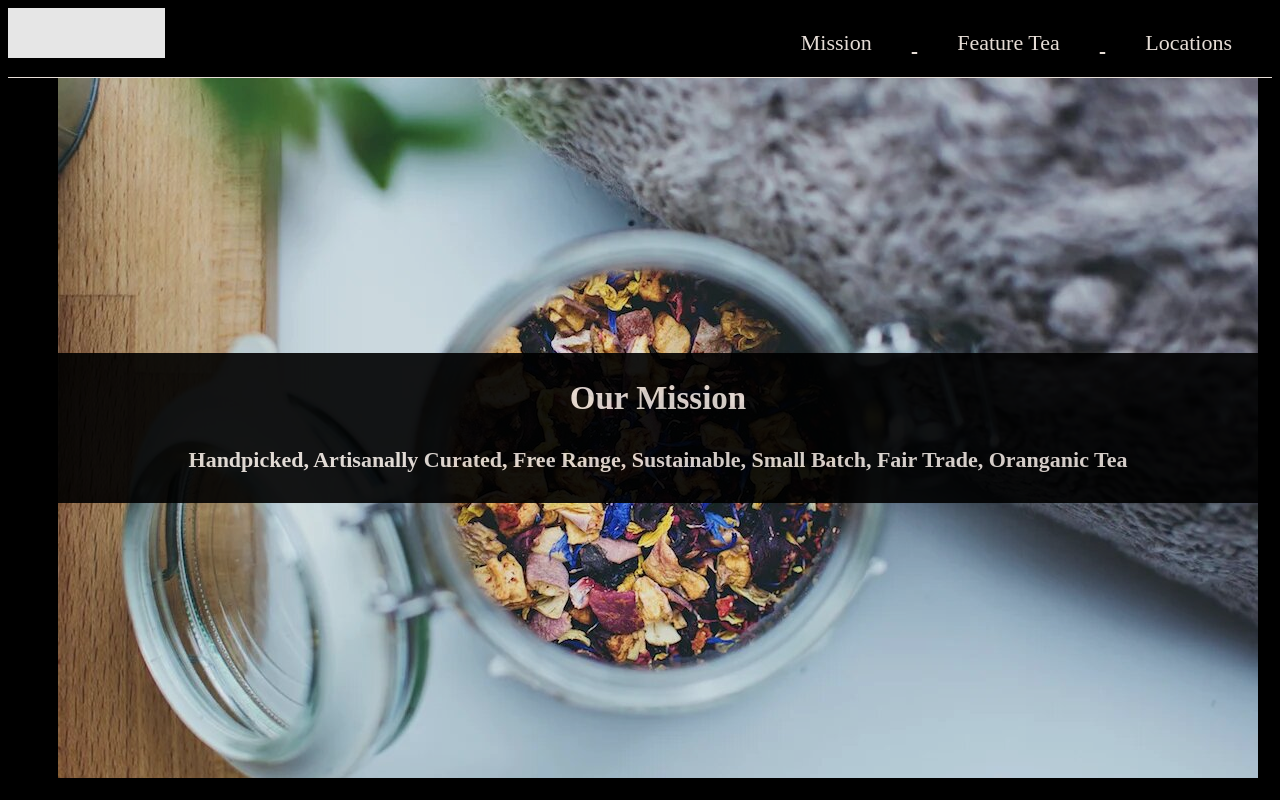
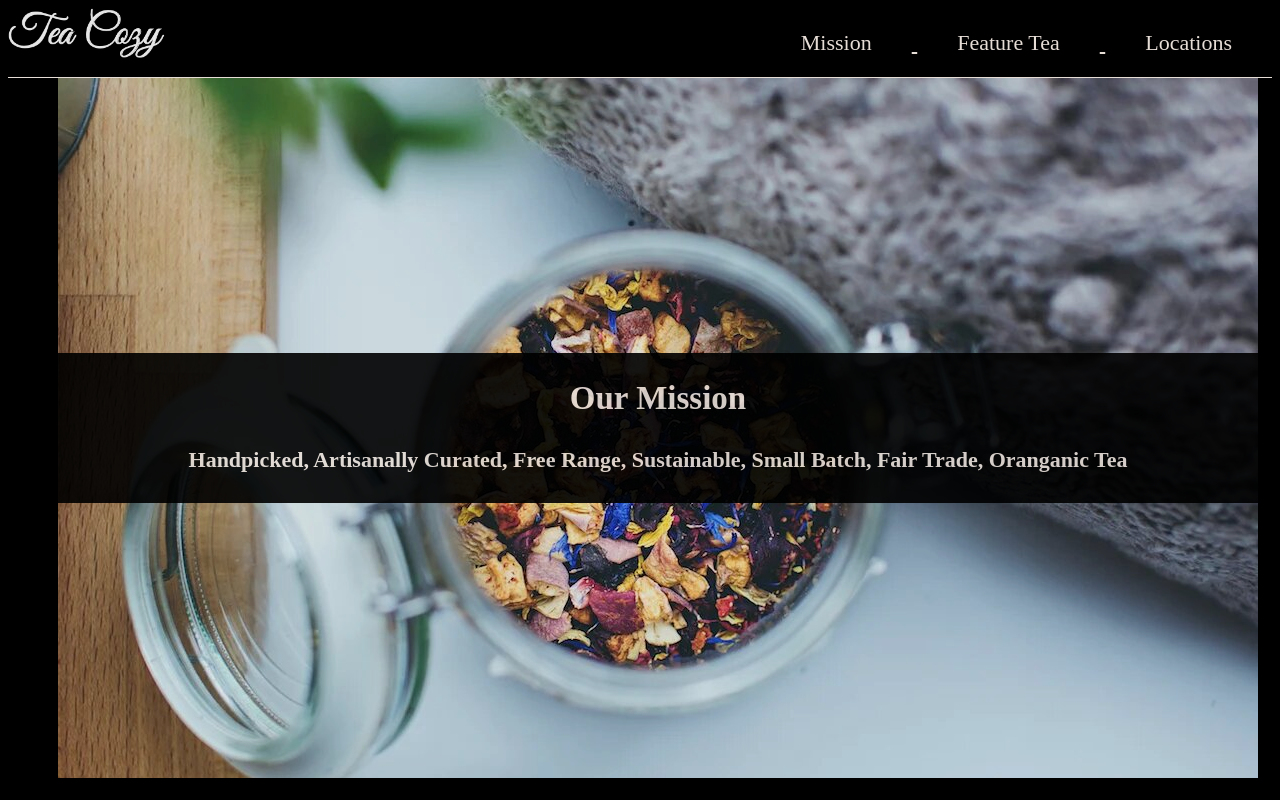
Before and after one commit to teifler/tea-cozy, a plain HTML site: page index.html in a window 1280 px wide. Shown: the top 800 px of the page. Drawn offline with Linux system fonts and the light colour scheme.

Commit message:
Header fix
Header picture was not loading correctly

```diff
--- a/index.html
+++ b/index.html
@@ -10,7 +10,7 @@
 <body>
     <!-- HEADER -->
     <header>
-        <img class="title-img" src="images/img-tea-cozy-logo.jpg" height="50px" alt="tea">
+        <img class="title-img" src="./images/img-tea-cozy-logo.webp" height="50px" alt="tea">
         <div class="navbar">
             <nav>
                 <ul>
```
Also changed, not shown: images/img-tea-cozy-logo.webp (added).
